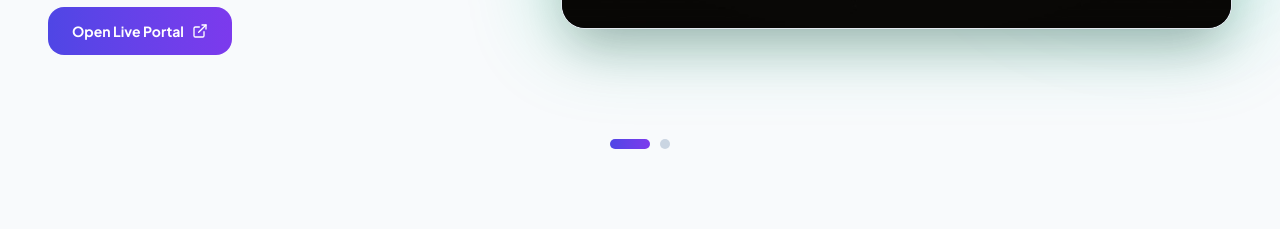
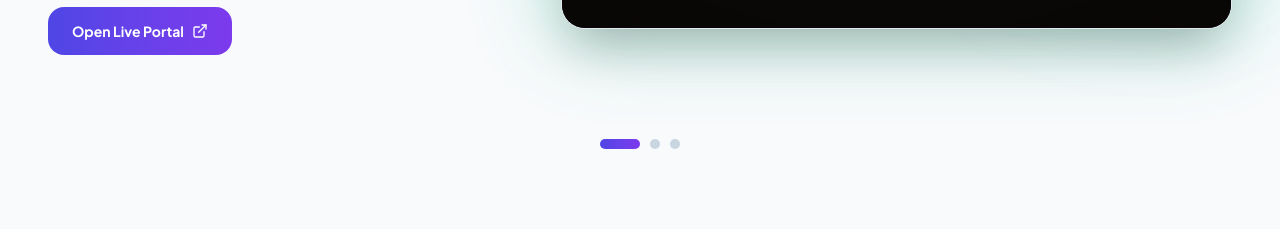
Before and after one commit to csheoganj-del/codearc, a React (Vite) app: page / in a window 1280 px wide. Shown: the part 4740-4969 px from the top of the page. Built offline with nearby package versions, Linux system fonts and the light colour scheme.

Commit message:
Add RestroSuite to Showcase carousel with preview image

```diff
--- a/src/components/Showcase.tsx
+++ b/src/components/Showcase.tsx
@@ -50,6 +50,23 @@ const projects: Project[] = [
       'Ultra-clean dark layout aesthetics',
     ],
     image: '/assets/brosbar_preview.jpg',
+  },
+  {
+    id: 'restrosuite',
+    title: 'CodeArc RestroSuite',
+    subtitle: 'All-in-One Restaurant POS & Operations Platform',
+    description: 'A unified restaurant management suite built for cafes, dhabas, and food chains. Combines billing, kitchen order display, inventory tracking, customer loyalty, and WhatsApp receipts into one seamless, reliable platform.',
+    url: 'https://codearc-restrosuite.vercel.app/',
+    creator: 'codearc',
+    tags: ['Vanilla JS', 'Restaurant POS', 'Real-time KDS', 'WhatsApp Integration'],
+    accentColor: '#e8a23d',
+    features: [
+      'Unified POS billing with instant receipt generation',
+      'Live kitchen order display & ticket management',
+      'Inventory tracking with low-stock alerts',
+      'Customer loyalty program & WhatsApp receipts',
+    ],
+    image: '/assets/restrosuite_preview.jpg',
   },
 ];
 
```
Also changed, not shown: public/assets/restrosuite_preview.jpg (added).
